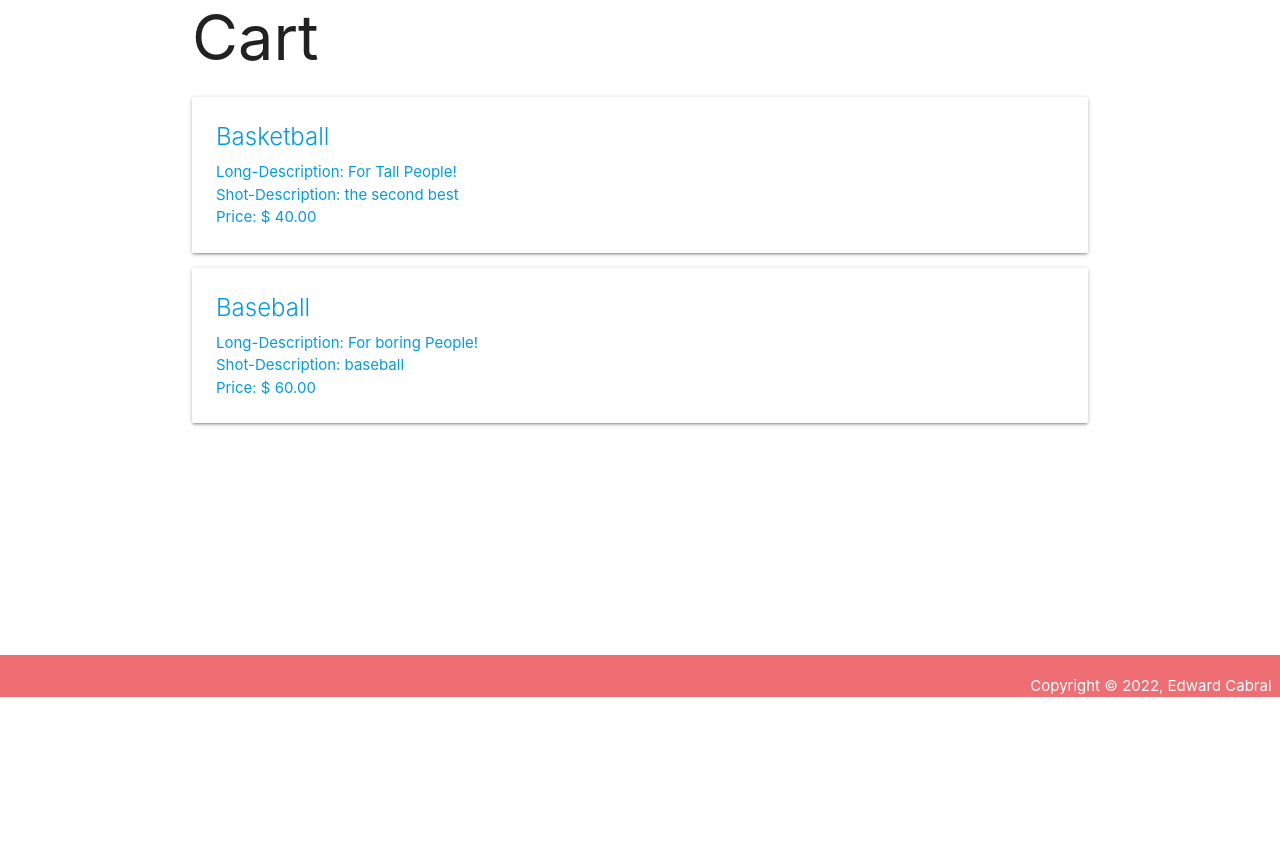
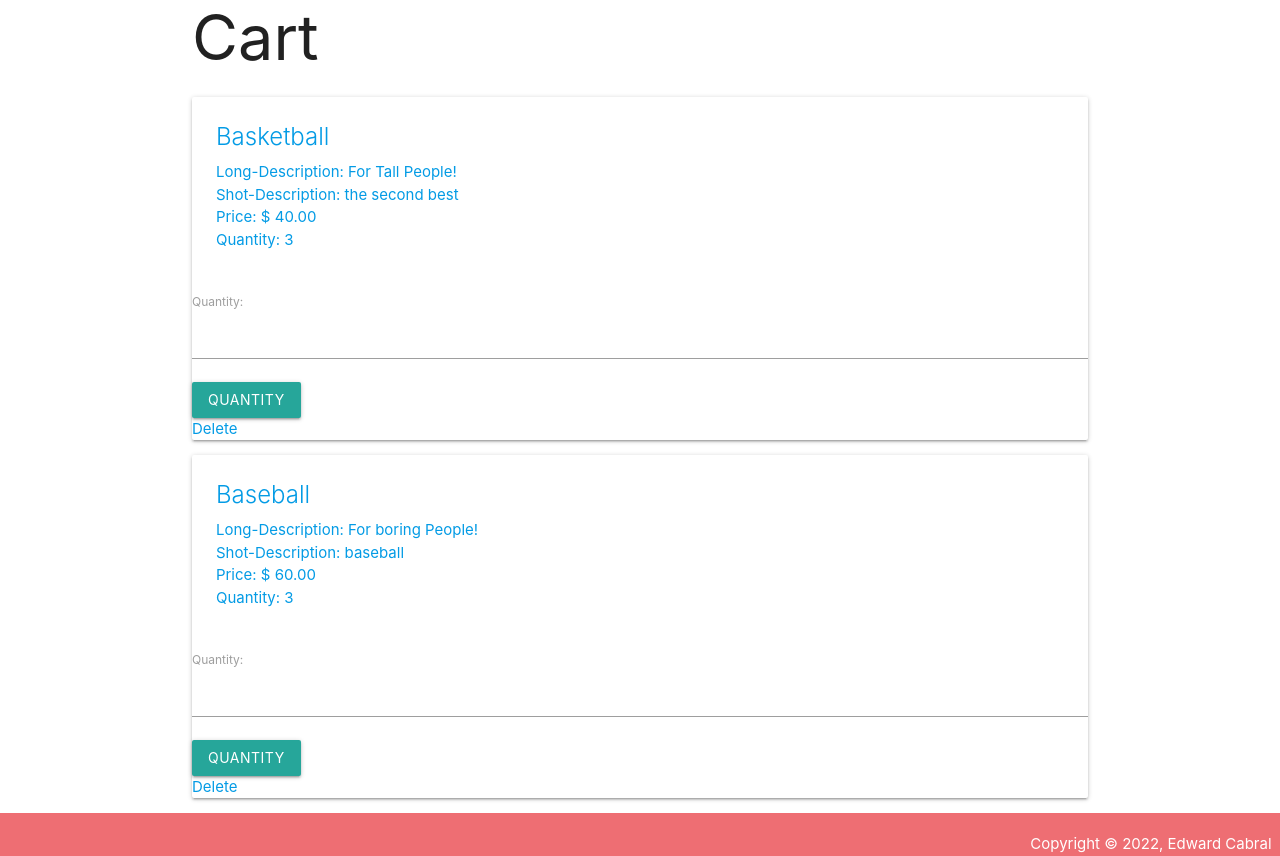
Before and after one commit to CabralE/shop-product, a Django app: page /cart/ in a window 1280 px wide. Shown: the part 103-959 px from the top of the page. Before the commit the page ends 800 px from the top, so only its background shows below. Run offline with Django 4.2, Linux system fonts and the light colour scheme; data comes from the database, SQL or seed files in the repository; both versions use the stored data as it was after the commit.

Commit message:
added delete quantity adjustment functionality for cart component

```diff
--- /dev/null
+++ b/main_app/forms.py
@@ -0,0 +1,7 @@
+from django.forms import ModelForm
+from .models import SubCart
+
+class QuantityForm(ModelForm):
+  class Meta:
+    model = SubCart
+    fields = ['quantity']
--- a/main_app/models.py
+++ b/main_app/models.py
@@ -13,9 +13,15 @@ class Product(models.Model):
     def __str__(self):
         return self.name
 
+    def get_absolute_url(self):
+        return reverse('detail', kwargs={'product_id': self.id})
+
 class SubCart(models.Model):
     quantity = models.IntegerField()
     product = models.OneToOneField(Product, on_delete=models.CASCADE)
 
+    def get_absolute_url(self):
+        return reverse('cart_index')
+
 class Cart(models.Model):
     subCart = models.ForeignKey(SubCart, on_delete=models.CASCADE)
--- a/main_app/templates/base.html
+++ b/main_app/templates/base.html
@@ -5,7 +5,7 @@
     <meta charset="UTF-8">
     <meta name="viewport" content="width=device-width, initial-scale=1.0">
     <meta http-equiv="X-UA-Compatible" content="ie=edge">
-    <title>Cat Collector</title>
+    <title>Shop</title>
     <link rel="stylesheet" href="https://cdnjs.cloudflare.com/ajax/libs/materialize/1.0.0/css/materialize.min.css">
     <link rel="stylesheet" type="text/css" href="{% static 'css/style.css' %}">
 </head>
--- a/main_app/templates/cart/detail.html
+++ b/main_app/templates/cart/detail.html
@@ -10,6 +10,9 @@
         <p>ShortDescription: {{ cart.product.description }}</p>
         <p>price: {{ cart.product.price }}</p>
     </div>
+    <p>
+        Quantity: {{cart.quantity}}
+    </p>
 </div>
 
 {% endblock %}
--- a/main_app/templates/cart/index.html
+++ b/main_app/templates/cart/index.html
@@ -11,8 +11,15 @@
             <p>Long-Description: {{ cart.product.longDescription }}</p>
             <p>Shot-Description: {{ cart.product.shortDescription }}</p>
             <p>Price: $ {{ cart.product.price }}0</p>
+            <p>Quantity: {{cart.quantity}}</p>
         </div>
     </a>
+        <form action="{% url 'add_quantity' cart.id %}" method="post">
+            {% csrf_token %}
+            {{ quantity_form.as_p }}
+            <input type="submit" class="btn" value="Quantity">
+        </form>
+        <a href="{% url 'cart_delete' cart.id %}">Delete</a>
 </div>
 {% endfor %}
 
--- a/main_app/urls.py
+++ b/main_app/urls.py
@@ -7,5 +7,9 @@ urlpatterns = [
     path('products/', views.products_index, name='index'),
     path('products/<int:product_id>/', views.products_detail, name='detail'),
     path('cart/', views.cart_index, name='cart_index'),
-    path('cart/<int:cart_id>/', views.cart_detail, name='cart_detail')
+    path('cart/<int:cart_id>/', views.cart_detail, name='cart_detail'),
+    path('cart/<int:pk>/update/', views.SubCartUpdate.as_view(),
+    name='add_quantity'),
+    path('cart/<int:pk>/delete/', views.SubCartDelete.as_view(),
+    name='cart_delete')
 ]
--- a/main_app/views.py
+++ b/main_app/views.py
@@ -1,5 +1,7 @@
-from django.shortcuts import render
+from django.shortcuts import render, redirect
+from django.views.generic.edit import UpdateView, DeleteView
 from .models import Product, SubCart, Cart
+from .forms import QuantityForm
 from django.http import HttpResponse
 # Create your views here.
 
@@ -20,8 +22,28 @@ def products_detail(request, product_id):
 
 def cart_index(request):
     carts = SubCart.objects.all()
-    return render(request, 'cart/index.html', {'carts': carts})
+    quantity_form = QuantityForm()
+    return render(request, 'cart/index.html', {'carts': carts , 'quantity_form': quantity_form})
 
 def cart_detail(request, cart_id):
   cart = SubCart.objects.get(id=cart_id)
   return render(request, 'cart/detail.html', {'cart': cart})
+
+# def add_quantity(request, cart_id):
+#   print('this string!!!!!!!!!!!')
+#   print(request)
+#   form = QuantityForm(request)
+#   print(form)
+#   if form.is_valid():
+#     add_quantity = form.save(commit=False)
+#     cart.quantity = add_quantity
+#     cart.save()
+#   return redirect('cart_detail', cart_id=cart_id)
+
+class SubCartUpdate(UpdateView):
+  model = SubCart
+  fields = ['quantity']
+
+class SubCartDelete(DeleteView):
+  model = SubCart
+  success_url = '/cart/'
```
Also changed, not shown: main_app/templates/main_app/subcart_confirm_delete.html (added, +13 -0 lines), db.sqlite3.
